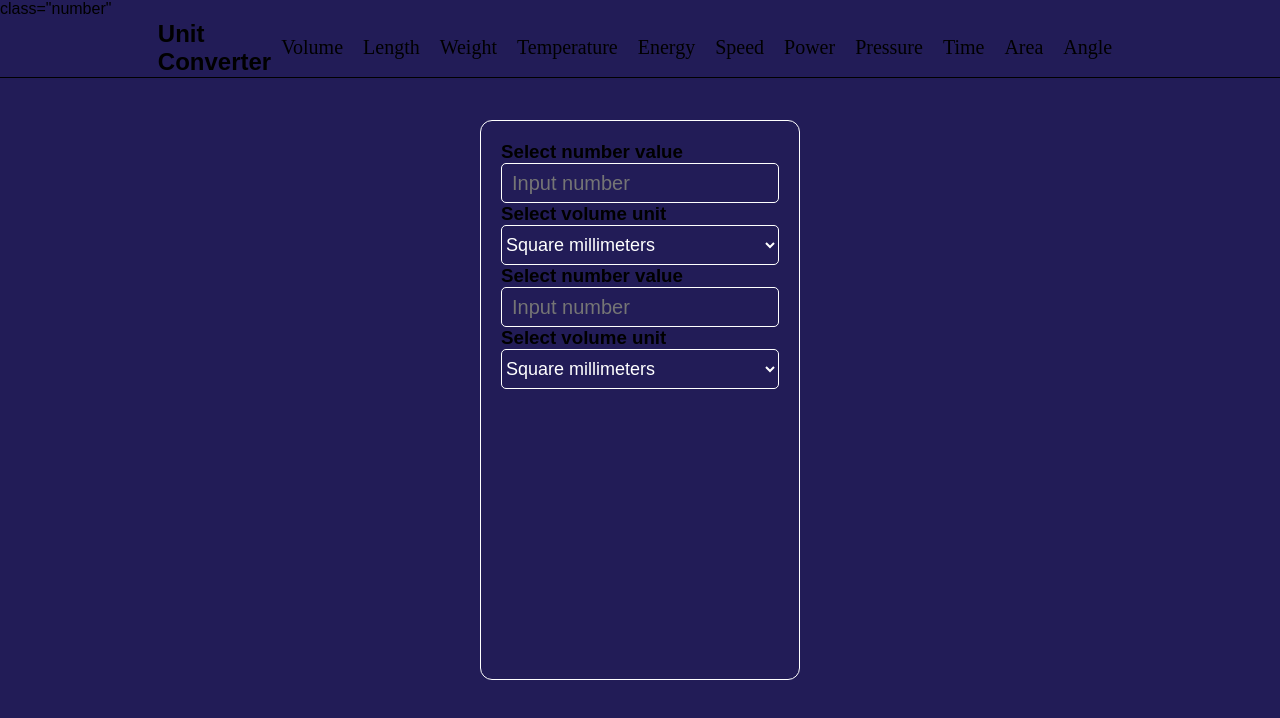
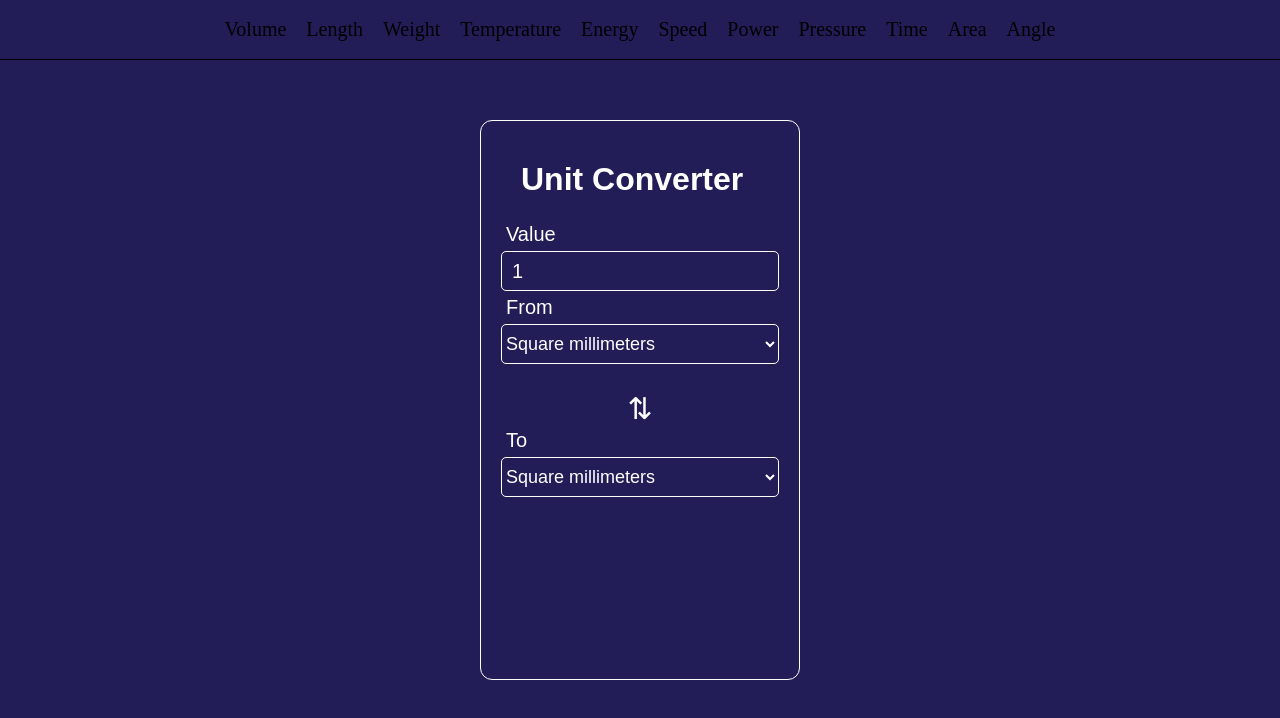
Before and after one commit to Macdavid28/unit-converter, a plain HTML site: page area.html in a window 1280 px wide. Drawn offline with Linux system fonts and the light colour scheme.

```diff
--- a/area.html
+++ b/area.html
@@ -1,4 +1,4 @@
-class="number"<!DOCTYPE html>
+<!DOCTYPE html>
 <html lang="en">
   <head>
     <meta charset="UTF-8" />
@@ -12,10 +12,6 @@
   <body>
     <header>
       <nav class="navbar">
-        <h1 class="logo">
-          <div>Unit</div>
-          <span>Converter</span>
-        </h1>
         <ul class="nav-menu">
           <li><a href="volume.html" class="nav-link">Volume</a></li>
           <li><a href="length.html" class="nav-link">Length</a></li>
@@ -26,7 +22,6 @@
           <li><a href="power.html" class="nav-link">Power</a></li>
           <li><a href="pressure.html" class="nav-link">Pressure</a></li>
           <li><a href="time.html" class="nav-link">Time</a></li>
-          <!-- <li><a href="data.html">Data</a></li> -->
           <li><a href="area.html" class="nav-link">Area</a></li>
           <li><a href="angle.html" class="nav-link">Angle</a></li>
         </ul>
@@ -38,16 +33,11 @@
       </nav>
     </header>
     <div class="area-units unit">
+      <h1 class="title">Unit Converter</h1>
       <div class="input">
-        <h3>Select number value</h3>
-        <input
-          type="number"
-          name="value"
-          id="value"
-          placeholder="Input number"
-          class="number"
-        />
-        <h3>Select volume unit</h3>
+        <p class="">Value</p>
+        <input type="number" name="value" id="value" value="1" class="number" />
+        <p>From</p>
         <select name="units" id="units">
           <option value="square-millimeters">Square millimeters</option>
           <option value="square-centimeters">Square centimeters</option>
@@ -60,18 +50,10 @@
           <option value="acre">Acres</option>
           <option value="square-mile">Square miles</option>
         </select>
-      </div>
 
-      <div class="output">
-        <h3>Select number value</h3>
-        <input
-          type="number"
-          name="value"
-          id="value"
-          placeholder="Input number"
-          class="number"
-        />
-        <h3>Select volume unit</h3>
+        <a class="up-down">⇅</a>
+
+        <p>To</p>
         <select name="units" id="units">
           <option value="square-millimeters">Square millimeters</option>
           <option value="square-centimeters">Square centimeters</option>
```
Also changed, not shown: energy.html (+7 -25 lines), power.html (+6 -19 lines), pressure.html (+6 -19 lines), speed.html (+6 -25 lines), time.html (+10 -26 lines).
